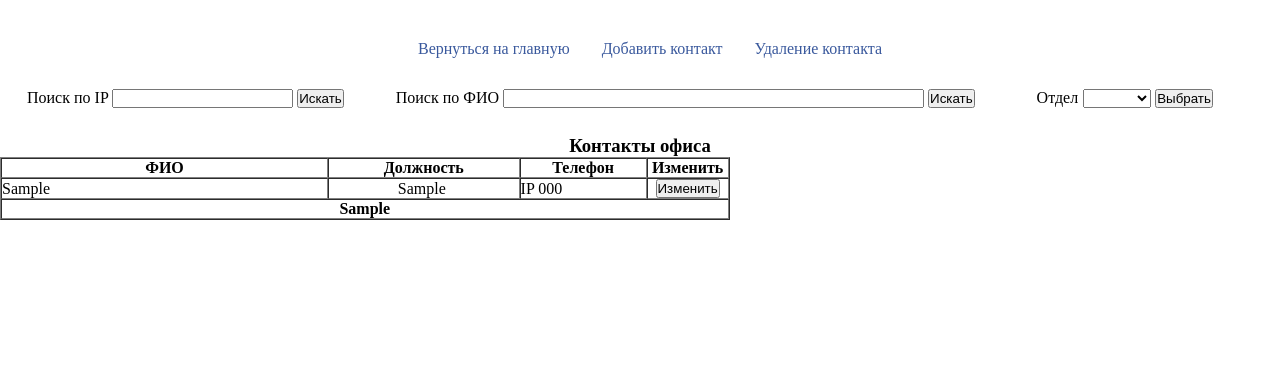
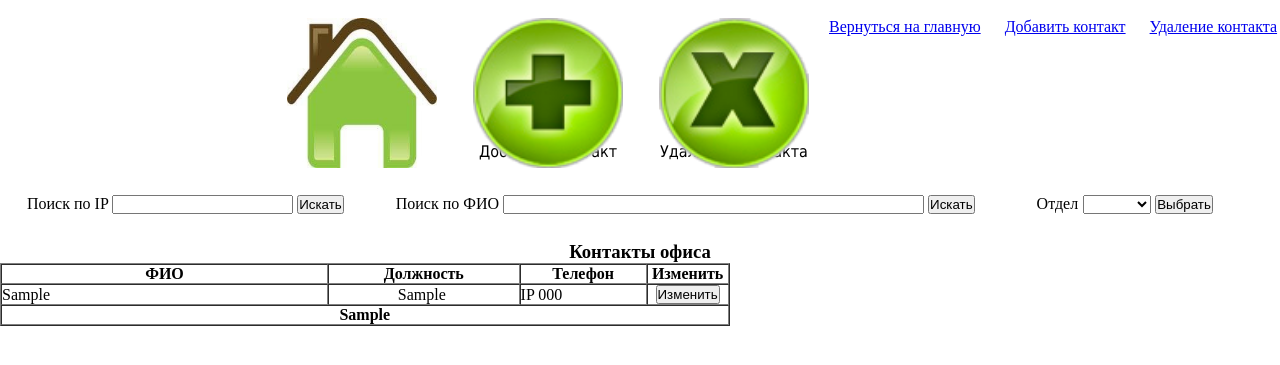
Before and after one commit to flexhamp/site110, a PHP site: page /contact_list.php in a window 1280 px wide. Shown: the top 365 px of the page. Run offline with PHP 8.4, Linux system fonts and the light colour scheme; tables that the repository leaves empty or names only in its code hold one stand-in row (values such as "Sample post"); data that the repository does not hold is empty; some libraries are stand-ins or nearby versions.

Commit message:
Изменил контакт лись, добавил туда иконки.

```diff
--- a/contact_list.php
+++ b/contact_list.php
@@ -1,62 +1,44 @@
 <?php
 	include ('db.php'); //подключение к БД
 	?>
-<!DOCTYPE html PUBLIC "-//W3C//DTD XHTML 1.0 Transitional//EN" "http://www.w3.org/TR/xhtml1/DTD/xhtml1-transitional.dtd">
+	<!DOCTYPE html>
+	<html lang="ru">
+	<head>
+		<meta http-equiv="Content-Type" content="text/html; charset=UTF-8" />
+		<meta name="description" content="Описание сайта">
+		<meta name="keywords" content="Ключевые слова">
+		<meta name="author" content="Кузьменко Никита Сергеевич" />
 
-<html xmlns="http://www.w3.org/1999/xhtml" lang="ru">
-<head>
-	<meta http-equiv="Content-Type" content="text/html; charset=windows-1251">
-	<script src="script.js"></script>
-	<script src="jquery-1.9.1.js"></script>
-	<script src="jquery-ui.js"></script>
-	<script type="text/javascript" src="autocomplete.js"></script>
-	<link rel="stylesheet" href="http://code.jquery.com/ui/1.10.3/themes/smoothness/jquery-ui.css">
-	<link rel="stylesheet" type="text/css" href="style.css">
-	<style type="text/css">
-			a {
-		text-decoration: none; /* Отменяем подчеркивание у ссылки */
-		  display: inline-block;
-		  padding: 4px;
-		  outline: 0;
-		  color: #3a599d;
-		  -webkit-transition-duration: 0.25s;
-		  -moz-transition-duration: 0.25s;
-		  -o-transition-duration: 0.25s;
-		  transition-duration: 0.25s;
-		  -webkit-transition-property: -webkit-transform;
-		  -moz-transition-property: -moz-transform;
-		  -o-transition-property: -o-transform;
-		  transition-property: transform;
-		  -webkit-transform: scale(1) rotate(0);
-		  -moz-transform: scale(1) rotate(0);
-		  -o-transform: scale(1) rotate(0);
-		  transform: scale(1) rotate(0);
-		}
-		a:hover {
-		  background: #3a599d;
-		  text-decoration: none;
-		  color: #fff;
-		  -webkit-border-radius: 4px;
-		  -moz-border-radius: 4px;
-		  -o-border-radius: 4px;
-		  border-radius: 4px;
-		  -webkit-transform: scale(1.05) rotate(-1deg);
-		  -moz-transform: scale(1.05) rotate(-1deg);
-		  -o-transform: scale(1.05) rotate(-1deg);
-		  transform: scale(1.05) rotate(-1deg);
-		}
-		a:nth-child(2n):hover {
-		  -webkit-transform: scale(1.05) rotate(1deg);
-		  -moz-transform: scale(1.05) rotate(1deg);
-		  -o-transform: scale(1.05) rotate(1deg);
-		  transform: scale(1.05) rotate(1deg);
-		}
+		<link rel="shortcut icon" href="" type="image/png">
+		<link rel="stylesheet" type="text/css" href="css/style.css">
+		<link rel="stylesheet" href="css/jqClock.css">
 
-        </style>
+		<script src="js/mainScript.js"></script>
+		<script src="js/jquery-2.2.3.min.js"></script>
+		<script src="js/jqClock.js"></script>
+		<script src="js/core.js"></script>
+
+	<!-- [if lt IE 9]>
+	<script src="//html5shiv.googlecode.com/svn/trunk/html5.js"></script>
+	<![endif]-->
+	<title>Welcome to the 110 contact office</title>
 </head>
 <body>
-<div ALIGN=CENTER>
-	<br>
+	<div id="menu">
+		<div class="menubutton">
+			<p>Вернуться на главную</p>
+			<a href="shops.php"><img src="images/icon/home.jpg" alt=""></a>
+		</div>
+		<div class="menubutton">
+			<p>Добавить контакт</p>
+			<a href="shops.php"><img src="images/icon/add.png" alt=""></a>
+		</div>
+		<div class="menubutton">
+			<p>Удаление контакта</p>
+			<a href="shops.php"><img src="images/icon/del.png" alt=""></a>
+		</div>
+	</div>
+
 	<a href='index.php' style='margin-left:20px'>Вернуться на главную</a>
 	<a href='add_contact_list.php' style='margin-left:20px'>Добавить контакт</a>
 	<a href='del_contact_list.php' style='margin-left:20px'>Удаление контакта</a>
```
Also changed, not shown: index.php (+2 -8 lines), images/icon/home.jpg (added). Lines whose indentation alone changed are shown as unchanged.
